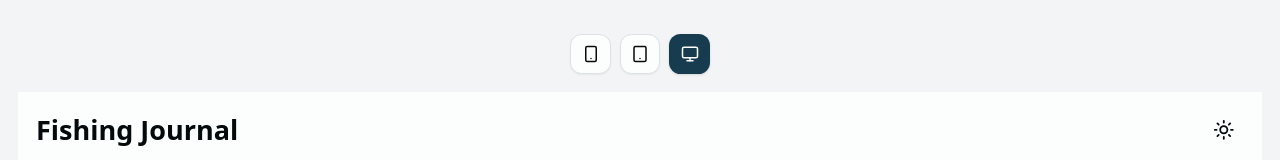
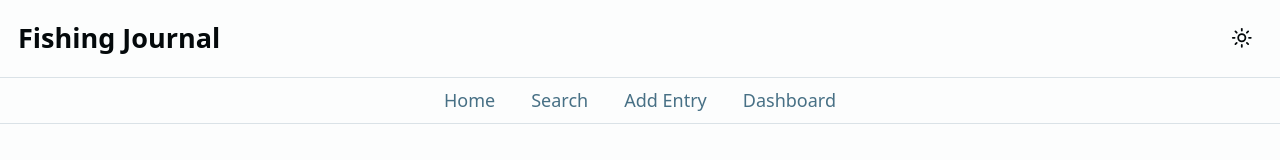
Before and after one commit to jasonkneen/sg-691722334004203, a Next.js app: page / in a window 1280 px wide. Shown: the top 160 px of the page. Built offline with nearby package versions, Linux system fonts and the light colour scheme.

Commit message:
SOFTGEN MAGIC

```diff
--- a/src/components/DeviceWrapper.jsx
+++ b/src/components/DeviceWrapper.jsx
@@ -1,77 +1,9 @@
-import React, { useState, useEffect } from 'react';
-import { Smartphone, Tablet, Monitor } from 'lucide-react';
-import { Button } from '@/components/ui/button';
-import { cn } from '@/lib/utils';
+import React from 'react';
 
 const DeviceWrapper = ({ children }) => {
-  const [device, setDevice] = useState('mobile');
-  const [orientation, setOrientation] = useState('portrait');
-
-  useEffect(() => {
-    const handleResize = () => {
-      if (window.innerWidth >= 1024) {
-        setDevice('desktop');
-      } else if (window.innerWidth >= 768) {
-        setDevice('tablet');
-      } else {
-        setDevice('mobile');
-      }
-      setOrientation(window.innerWidth > window.innerHeight ? 'landscape' : 'portrait');
-    };
-
-    handleResize();
-    window.addEventListener('resize', handleResize);
-    return () => window.removeEventListener('resize', handleResize);
-  }, []);
-
-  const deviceSizes = {
-    mobile: 'w-full h-full sm:w-[375px] sm:h-[667px]',
-    tablet: orientation === 'portrait' ? 'w-full h-full sm:w-[768px] sm:h-[1024px]' : 'w-full h-full sm:w-[1024px] sm:h-[768px]',
-    desktop: 'w-full h-full',
-  };
-
-  const deviceFrames = {
-    mobile: 'sm:rounded-[3rem] sm:border-[14px]',
-    tablet: 'sm:rounded-[2rem] sm:border-[20px]',
-    desktop: '',
-  };
-
   return (
-    <div className="flex flex-col items-center justify-center min-h-screen bg-gray-100 dark:bg-gray-900 p-4">
-      <div className="flex space-x-2 mb-4">
-        <Button
-          variant={device === 'mobile' ? 'default' : 'outline'}
-          size="icon"
-          onClick={() => setDevice('mobile')}
-        >
-          <Smartphone className="h-4 w-4" />
-        </Button>
-        <Button
-          variant={device === 'tablet' ? 'default' : 'outline'}
-          size="icon"
-          onClick={() => setDevice('tablet')}
-        >
-          <Tablet className="h-4 w-4" />
-        </Button>
-        <Button
-          variant={device === 'desktop' ? 'default' : 'outline'}
-          size="icon"
-          onClick={() => setDevice('desktop')}
-        >
-          <Monitor className="h-4 w-4" />
-        </Button>
-      </div>
-      <div
-        className={cn(
-          'border-gray-300 dark:border-gray-700 overflow-hidden transition-all duration-300 bg-white dark:bg-gray-800',
-          deviceSizes[device],
-          deviceFrames[device]
-        )}
-      >
-        <div className="w-full h-full overflow-auto bg-background">
-          {children}
-        </div>
-      </div>
+    <div className="min-h-screen bg-background">
+      {children}
     </div>
   );
 };
--- a/src/components/Layout.jsx
+++ b/src/components/Layout.jsx
@@ -12,9 +12,11 @@ const ErrorFallback = ({ error }) => (
 );
 
 const Layout = ({ children }) => {
+  console.log('Layout is being rendered');
   const [isDesktop, setIsDesktop] = useState(false);
 
   useEffect(() => {
+    console.log('Layout useEffect is running');
     const checkIsDesktop = () => {
       setIsDesktop(window.innerWidth >= 1024);
     };
--- a/src/pages/_app.js
+++ b/src/pages/_app.js
@@ -12,7 +12,17 @@ const ErrorFallback = ({ error }) => (
   </div>
 );
 
-export default function App({ Component, pageProps }) {
+function MyApp({ Component, pageProps }) {
+  if (typeof window === 'undefined') {
+    return (
+      <ThemeProvider attribute="class" defaultTheme="system" enableSystem>
+        <Layout>
+          <Component {...pageProps} />
+        </Layout>
+      </ThemeProvider>
+    );
+  }
+
   return (
     <ErrorBoundary FallbackComponent={ErrorFallback}>
       <ThemeProvider attribute="class" defaultTheme="system" enableSystem>
@@ -28,3 +38,5 @@ export default function App({ Component, pageProps }) {
     </ErrorBoundary>
   );
 }
+
+export default MyApp;
```
Also changed, not shown: src/pages/dashboard.js (+7 -1 lines).
